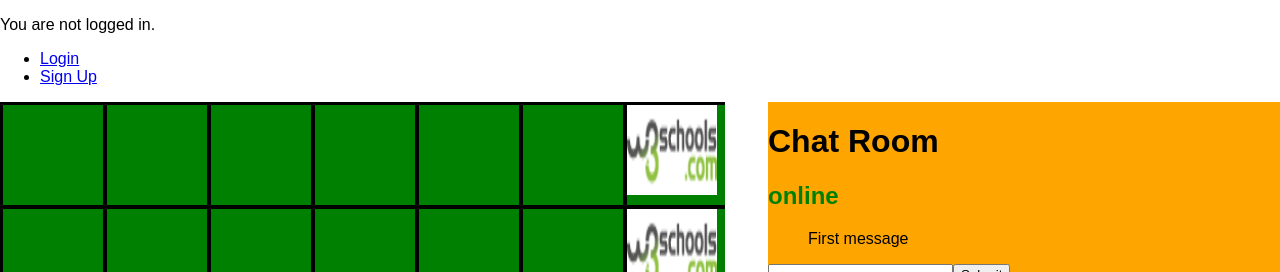
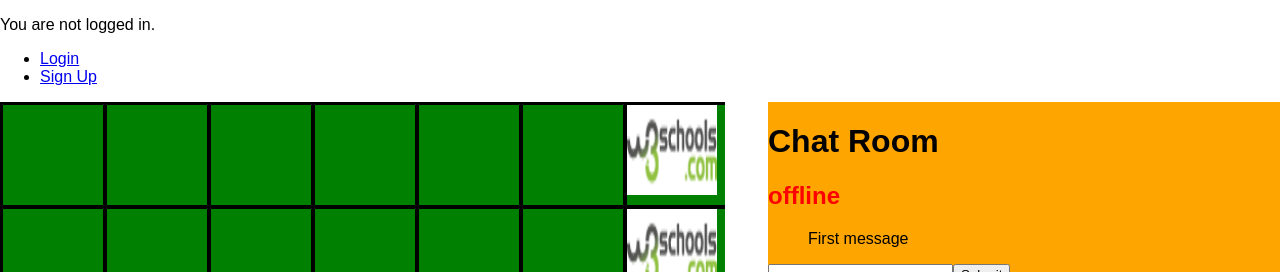
Before and after one commit to ChiralAlchemist/web_table_top, a React (Create React App) app in the folder client/: page /protected/1 in a window 1280 px wide. Shown: the top 272 px of the page. Built offline with nearby package versions, Linux system fonts and the light colour scheme; no server answers.

Commit message:
refactor chat to stateless component

```diff
--- a/client/src/components/chat/Chat.js
+++ b/client/src/components/chat/Chat.js
@@ -1,39 +1,11 @@
 import React from "react"
 import { withRouter } from 'react-router-dom';
 import './chat.css'
-const webSocketurl = "wss://web-table-top-websocket.herokuapp.com//" //'ws://localhost:3001'
 
-//const socket = new WebSocket(webSocketurl)
-//askdfjlasas
-class Chat extends React.Component{
-  constructor(props) {
-   super(props);
-   var self = this;
-   this.state = {
-     messages: self.props.messages,
-     message: '',
-     username: this.props.match.params.user,
-     online: true
-   };
-   // this.props.socket.onmessage = handleMessage
-   // this.props.socket.addEventListener('message',
-   function handleMessage (event) {
-     console.log(event)
-    var socketObj = JSON.parse(event.data);
-    if(socketObj.type === "chat") {
-
-    }
-   }
-
-   // this.handleChange = this.handleChange.bind(this);
-   // this.handleSubmit = this.handleSubmit.bind(this);
-  }
-
-
-  render () {
-    var {username} = this.state;
-    var { message } = this.props;
-    var onlineStatus = this.state.online ? 'online' : 'offline';
+function Chat(props) {
+  var { messages, message, online, handleSubmit, handleChange } = props;
+  var username = props.match.params.user
+  var onlineStatus = online ? 'online' : 'offline';
   return (
     <div className='chat'>
       <h1>Chat Room</h1>
@@ -41,23 +13,22 @@ class Chat extends React.Component{
       <div>
         <ul className='chatUL'>
           {
-              this.props.messages.map(function (message, idx){
+            messages.map(function (message, idx){
               return (<li key = {idx}>{message}</li>)
             })
           }
         </ul>
       </div>
-        <form onSubmit={(e)=>this.props.handleSubmit(e, message, username)}>
+      <form onSubmit={(e)=>handleSubmit(e, message, username)}>
         <input type='text'
           name='message'
           value= {message}
-            onChange={this.props.handleChange}>
+          onChange={handleChange}>
         </input>
         <input type='submit' value='Submit'></input>
       </form>
     </div>
   );
 }
-}
 
 export default withRouter(Chat);
--- a/client/src/components/reconnectingWebsocket/ReconnectingWebsocket.js
+++ b/client/src/components/reconnectingWebsocket/ReconnectingWebsocket.js
@@ -3,11 +3,13 @@
 function WebSocketClient(){
 	this.number = 0;	// Message number
 	this.autoReconnectInterval = 5*1000;	// ms
+  this.online = false;
 }
 WebSocketClient.prototype.open = function(url){
 	this.url = url;
 	this.instance = new WebSocket(this.url);
 	this.instance.addEventListener('open',()=>{
+    this.online = true;
 		this.onopen();
 	});
 	this.instance.addEventListener('message',(data,flags)=>{
@@ -15,6 +17,7 @@ WebSocketClient.prototype.open = function(url){
 		this.onmessage(data,flags,this.number);
 	});
 	this.instance.addEventListener('close',(e)=>{
+    this.online = false
 		switch (e){
 		case 1000:	// CLOSE_NORMAL
 			console.log("WebSocket: closed");
--- a/client/src/components/table_top/Table_Top.js
+++ b/client/src/components/table_top/Table_Top.js
@@ -157,10 +157,6 @@ class TableTop extends React.Component {
       data: newTable
     })
     socket.send(socketData);
-    // if(socket.readyState===1) {
-    // } else {
-    //   alert('sockets not connected') // TODO EXPAND ON THIS
-    // }
     this.setState({
         tableData: newTable
     })
@@ -217,7 +213,7 @@ class TableTop extends React.Component {
       </div>
       <div className='chatContainer'>
         <Chat
-          socket={socket}
+          online={socket.online}
           message={message}
           messages={messages}
           handleSubmit={self.handleChatSubmit}
```
Lines whose indentation alone changed are shown as unchanged.
